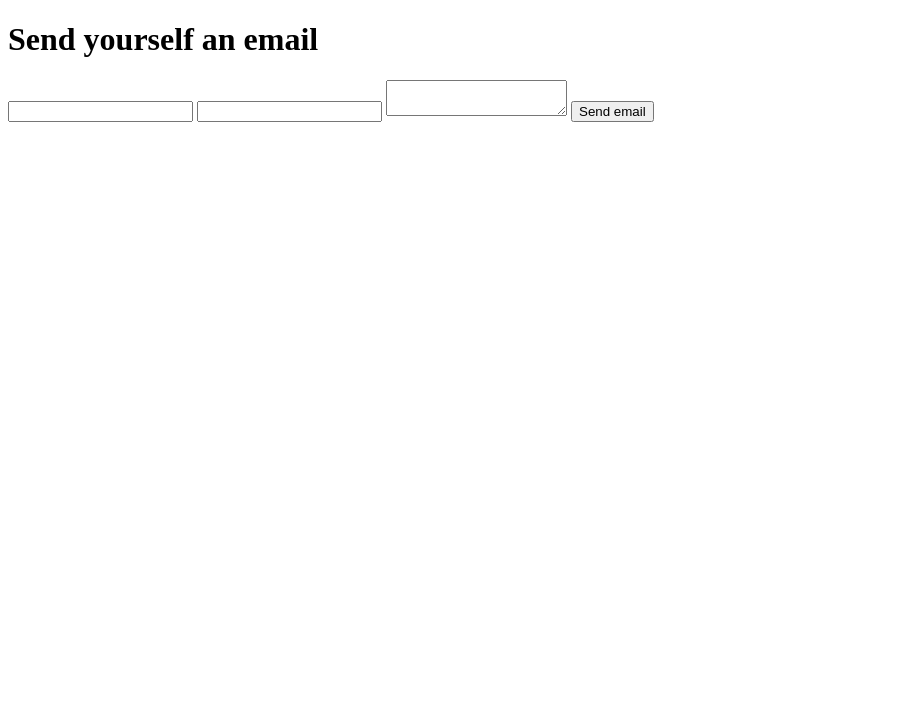
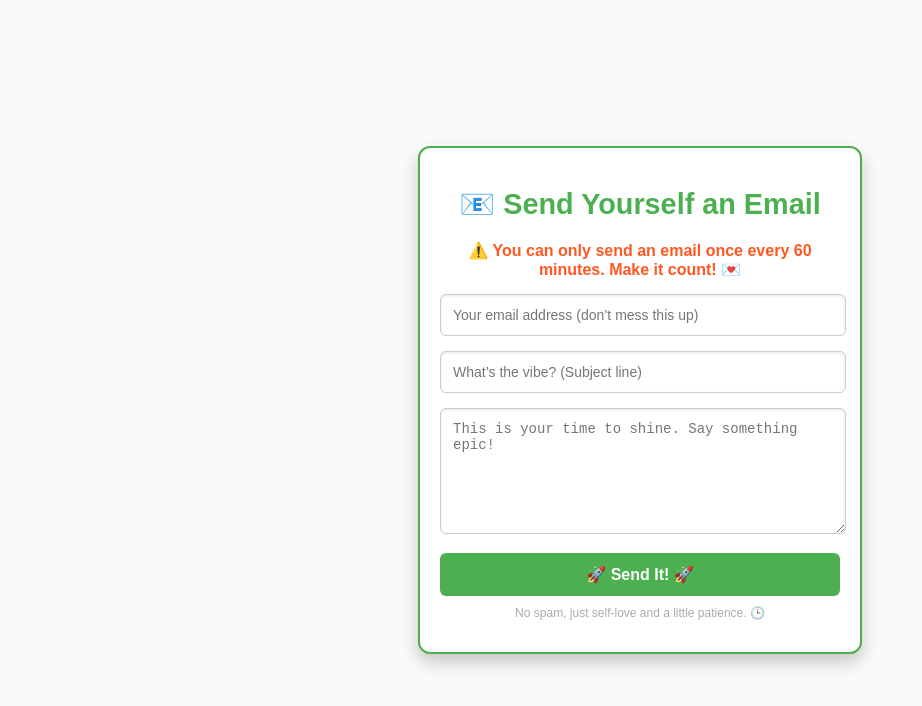
Before and after one commit to saphal1998/mailme, a website: page public/index.html in a window 1280 px wide. Shown: the whole page, without its empty margins (0-922 px from the left). Drawn offline with Linux system fonts and the light colour scheme.

Commit message:
good use of AI

```diff
--- a/public/index.html
+++ b/public/index.html
@@ -5,16 +5,194 @@
 	<meta charset="UTF-8" />
 	<meta name="viewport" content="width=device-width, initial-scale=1.0" />
 	<title>Mail me!</title>
+	<style>
+		/* General body styling */
+		body {
+			font-family: Arial, sans-serif;
+			margin: 0;
+			padding: 0;
+			background-color: #f9f9f9;
+			display: flex;
+			justify-content: center;
+			align-items: center;
+			min-height: 100vh;
+		}
+
+		/* Form container */
+		form {
+			background-color: #ffffff;
+			border: 2px solid #4CAF50;
+			border-radius: 12px;
+			padding: 20px;
+			width: 100%;
+			max-width: 400px;
+			box-shadow: 0 8px 16px rgba(0, 0, 0, 0.2);
+			animation: pop-in 0.5s ease;
+		}
+
+		/* Heading styling */
+		#heading {
+			color: #4CAF50;
+			text-align: center;
+			margin-bottom: 20px;
+			font-size: 1.8rem;
+		}
+
+		/* Emphasis text */
+		#emphasis {
+			text-align: center;
+			color: #ff5722;
+			font-weight: bold;
+			margin-bottom: 15px;
+		}
+
+		/* Input and textarea styling */
+		input[type="email"],
+		input[type="text"],
+		textarea {
+			width: calc(100% - 20px);
+			padding: 12px;
+			margin-bottom: 15px;
+			border: 1px solid #cccccc;
+			border-radius: 6px;
+			font-size: 14px;
+			box-shadow: inset 0 1px 3px rgba(0, 0, 0, 0.1);
+			transition: border-color 0.3s ease;
+		}
+
+		input[type="email"]:focus,
+		input[type="text"]:focus,
+		textarea:focus {
+			border-color: #4CAF50;
+			outline: none;
+		}
+
+		textarea {
+			resize: vertical;
+			min-height: 100px;
+		}
+
+		/* Button styling */
+		button[type="submit"] {
+			width: 100%;
+			background-color: #4CAF50;
+			color: white;
+			padding: 12px;
+			border: none;
+			border-radius: 6px;
+			font-size: 16px;
+			font-weight: bold;
+			cursor: pointer;
+			transition: background-color 0.3s ease, transform 0.2s ease;
+			position: relative;
+			overflow: hidden;
+		}
+
+		button[type="submit"]:hover {
+			background-color: #45a049;
+			transform: scale(1.05);
+		}
+
+		/* Paper plane animation */
+		.plane {
+			position: absolute;
+			top: 50%;
+			left: 50%;
+			transform: translate(-50%, -50%) scale(0);
+			width: 20px;
+			height: 20px;
+			background: url('https://upload.wikimedia.org/wikipedia/commons/e/e2/Paper_plane_icon.svg') no-repeat center;
+			background-size: contain;
+			animation: fly 1s ease-in-out forwards;
+		}
+
+		@keyframes fly {
+			0% {
+				transform: translate(-50%, -50%) scale(1);
+				opacity: 1;
+			}
+
+			50% {
+				transform: translate(150%, -150%) scale(1.5);
+				opacity: 0.7;
+			}
+
+			100% {
+				transform: translate(200%, -200%) scale(0.8);
+				opacity: 0;
+			}
+		}
+
+		/* Footer text */
+		#footer {
+			text-align: center;
+			font-size: 12px;
+			color: #aaa;
+			margin-top: 10px;
+		}
+
+		/* Animations */
+		@keyframes pop-in {
+			from {
+				opacity: 0;
+				transform: scale(0.9);
+			}
+
+			to {
+				opacity: 1;
+				transform: scale(1);
+			}
+		}
+
+		/* Responsive design */
+		@media (max-width: 480px) {
+			form {
+				padding: 15px;
+			}
+
+			input[type="email"],
+			input[type="text"],
+			textarea {
+				font-size: 12px;
+			}
+
+			button[type="submit"] {
+				font-size: 14px;
+			}
+		}
+	</style>
 </head>
 
 <body>
-	<form action="/mailme" method="post">
-		<h1 id="heading">Send yourself an email</h1>
-		<input type="email" name="to" />
-		<input type="text" name="title" />
-		<textarea name="body"> </textarea>
-		<button type="submit"> Send email </button>
+	<form id="emailForm" action="/mailme" method="post">
+		<h1 id="heading">📧 Send Yourself an Email</h1>
+		<p id="emphasis">⚠️ You can only send an email once every 60 minutes. Make it count! 💌</p>
+		<input type="email" name="to" placeholder="Your email address (don’t mess this up)" required />
+		<input type="text" name="title" placeholder="What’s the vibe? (Subject line)" required />
+		<textarea name="body" placeholder="This is your time to shine. Say something epic!" required></textarea>
+		<button type="submit">
+			🚀 Send It! 🚀
+			<span class="plane"></span>
+		</button>
+		<p id="footer">No spam, just self-love and a little patience. 🕒</p>
 	</form>
+
+	<script>
+		document.getElementById('emailForm').addEventListener('submit', function (e) {
+			e.preventDefault(); // Prevent immediate form submission
+
+			const button = e.target.querySelector('button[type="submit"]');
+			const plane = button.querySelector('.plane');
+
+			// Trigger the animation
+			plane.style.transform = 'translate(-50%, -50%) scale(1)';
+
+			// Wait for the animation to complete, then submit the form
+			setTimeout(() => {
+				e.target.submit();
+			}, 1000); // Match the duration of the animation
+		});
+	</script>
 </body>
 
 </html>
```
